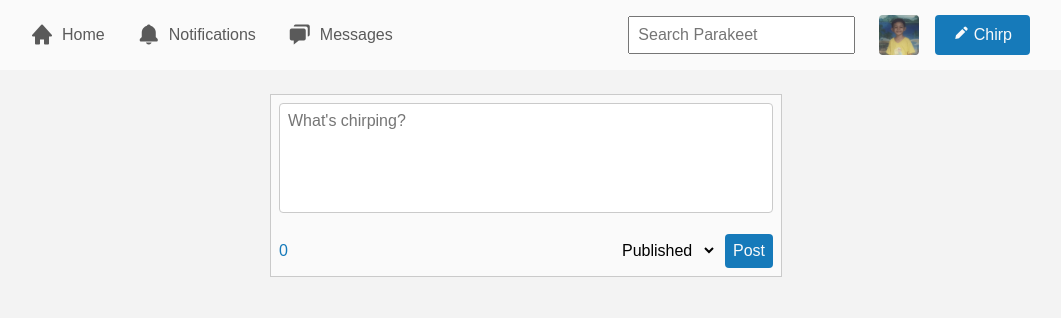
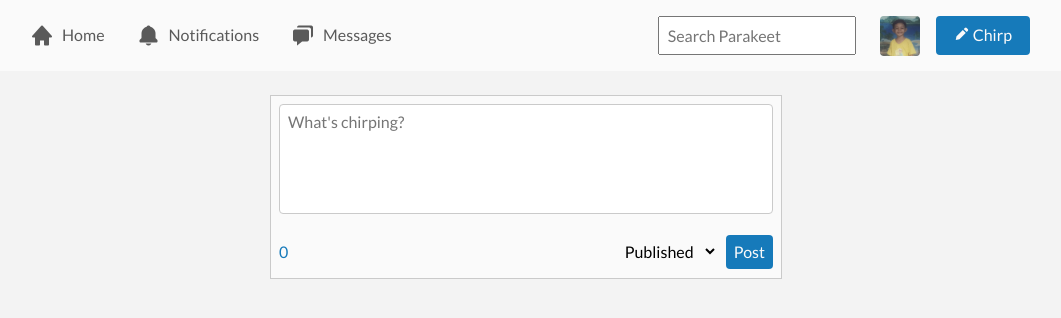
Before and after one commit to ritzvincentculanag/parakeet, a Django app: page /posts/ in a window 1280 px wide. Shown: the top 318 px of the page, without its empty margins (114-1175 px from the left). Run offline with Django 5.2, Linux system fonts and the light colour scheme; data that the repository does not hold is empty; parts of the project's set-up code (start-up, migrations or seed data) failed here and were passed over.

Commit message:
Add Lato font-family as default font

```diff
--- a/pages/templates/base.html
+++ b/pages/templates/base.html
@@ -10,11 +10,19 @@
     {% endblock title %}
   </title>
 
-	<!-- Styles -->
+  {# Lato Font #}
+  <link rel="preconnect" href="https://fonts.googleapis.com">
+  <link rel="preconnect" href="https://fonts.gstatic.com" crossorigin>
+  <link
+    href="https://fonts.googleapis.com/css2?family=Lato:ital,wght@0,100;0,300;0,400;0,700;0,900;1,100;1,300;1,400;1,700;1,900&display=swap"
+    rel="stylesheet"
+  >
+
+  {# Styles #}
   <link rel="stylesheet" href="{% static 'css/reset.css' %}">
   <link rel="stylesheet" href="{% static 'css/styles.css' %}">
 
-	<!-- Boxicons -->
+  {# Boxicons #}
   <link href='https://unpkg.com/boxicons@2.1.4/css/boxicons.min.css' rel='stylesheet'>
 
 </head>
--- a/static/css/styles.css
+++ b/static/css/styles.css
@@ -11,11 +11,11 @@
 	margin: 0;
 	padding: 0;
 	box-sizing: border-box;
-	font-family: sans-serif;
 }
 
 body {
 	background: var(--clr-bg-light);
+	font-family: "Lato", sans-serif;
 }
 
 header {
```
Lines whose indentation alone changed are shown as unchanged.
